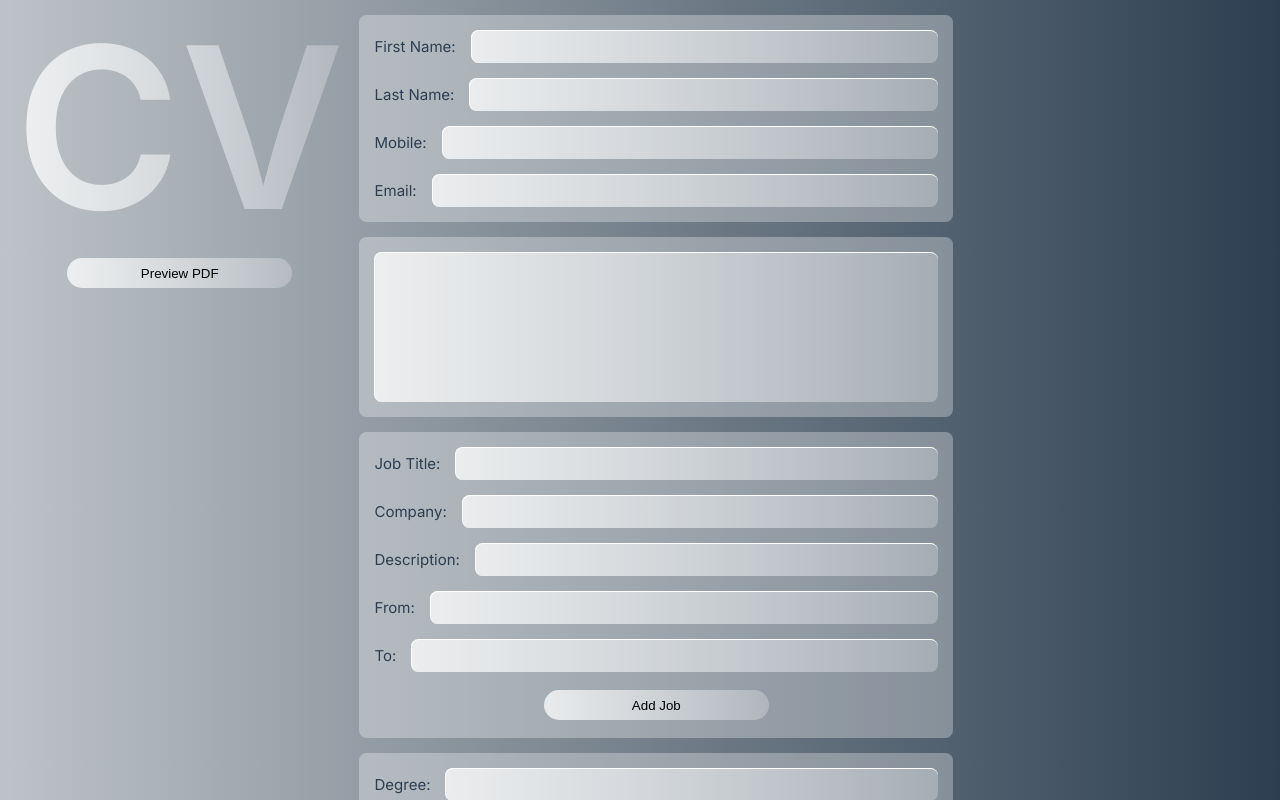
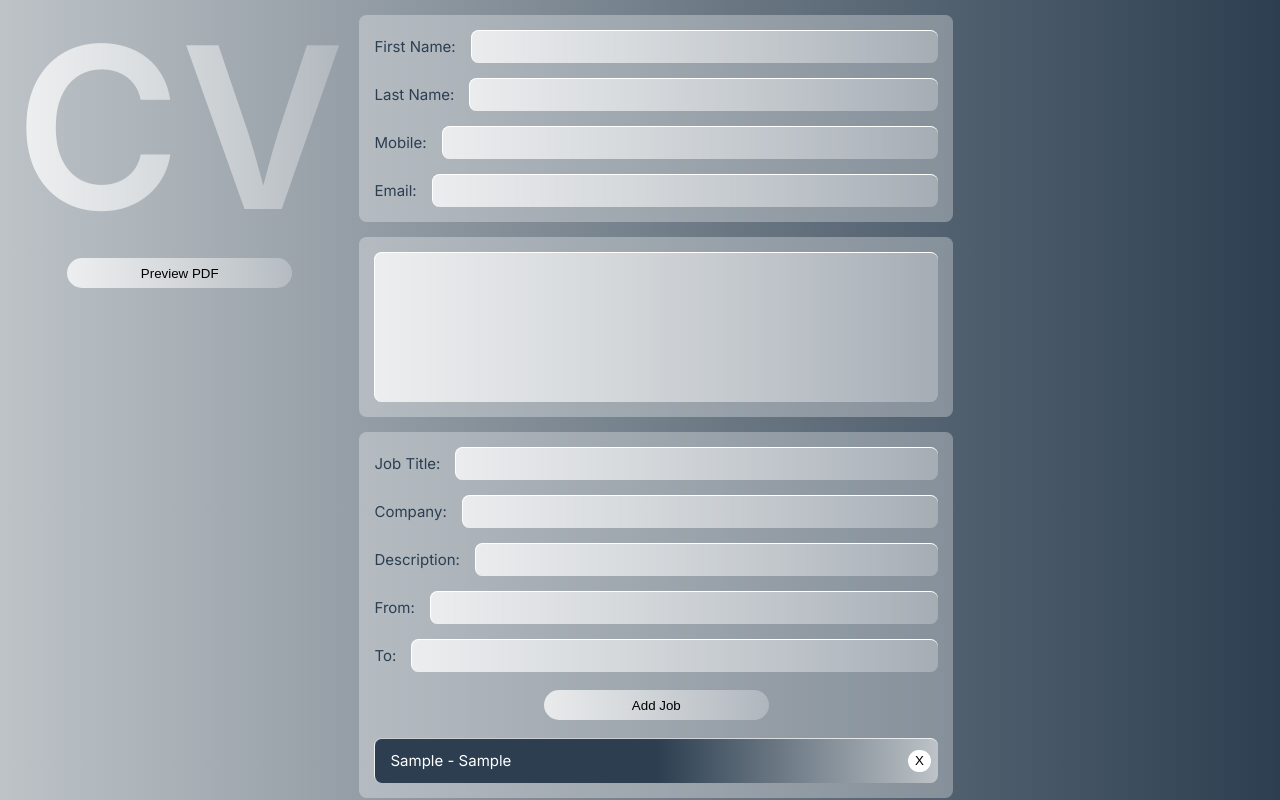
Before and after one commit to Vyonyx/cv-maker, a React (Create React App) app: page / in a window 1280 px wide. Both pictures are taken after typing "Sample", "Sample", "Sample", "Sample", "Sample" into the empty fields and a click on the button "Add Job". Shown: the top 800 px of the page. Built offline with nearby package versions, Linux system fonts and the light colour scheme.

Commit message:
Job history shows on form.

```diff
--- a/src/components/JobForm.js
+++ b/src/components/JobForm.js
@@ -27,6 +27,12 @@ function JobForm({ history, addToHistory }) {
   const submitToHistory = () => {
     addToHistory([...history, details])
     resetState()
+  }
+
+  const removeFromHistory = (title, company) => {
+    const found = history.find((item) => item.title && item.company)
+    const updatedHistory = history.filter((item) => item !== found)
+    addToHistory(updatedHistory)
   }
 
   return (
@@ -66,6 +72,24 @@ function JobForm({ history, addToHistory }) {
       <NavButtons type="button" onClick={submitToHistory}>
         Add Job
       </NavButtons>
+      {history.length > 0 && (
+        <StyledHistory>
+          {history.map((item) => {
+            const { title, company } = item
+            return (
+              <li key={uniqid()}>
+                {title} - {company}
+                <NavButtons
+                  type="button"
+                  onClick={(e) => removeFromHistory(title, company)}
+                >
+                  X
+                </NavButtons>
+              </li>
+            )
+          })}
+        </StyledHistory>
+      )}
     </StyledMainForm>
   )
 }
--- a/src/components/SchoolForm.js
+++ b/src/components/SchoolForm.js
@@ -30,7 +30,7 @@ function SchoolForm({ history, addToHistory }) {
   }
 
   const removeFromHistory = (degree, school) => {
-    const found = history.find((item) => item.school)
+    const found = history.find((item) => item.degree && item.school)
     const updatedHistory = history.filter((item) => item !== found)
     addToHistory(updatedHistory)
   }
```
